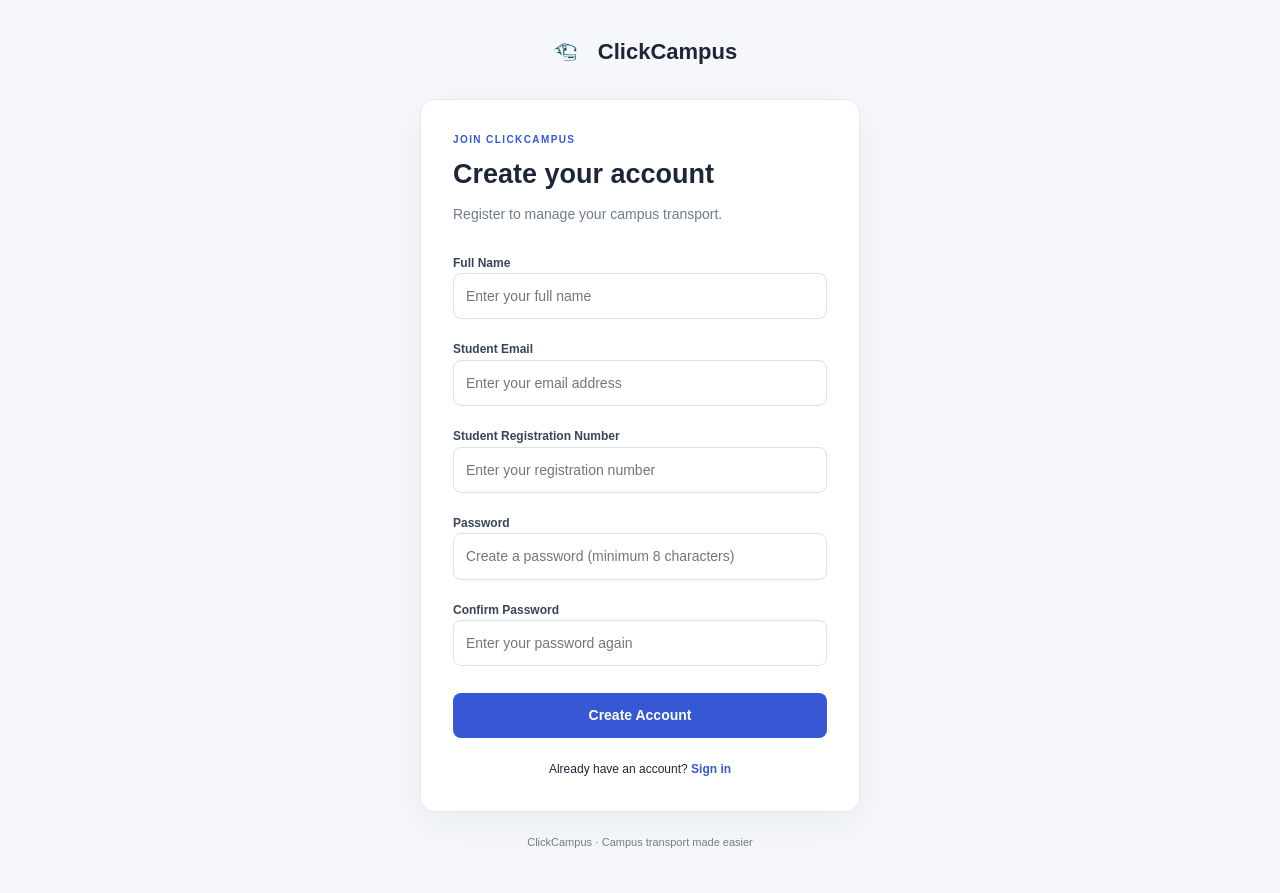
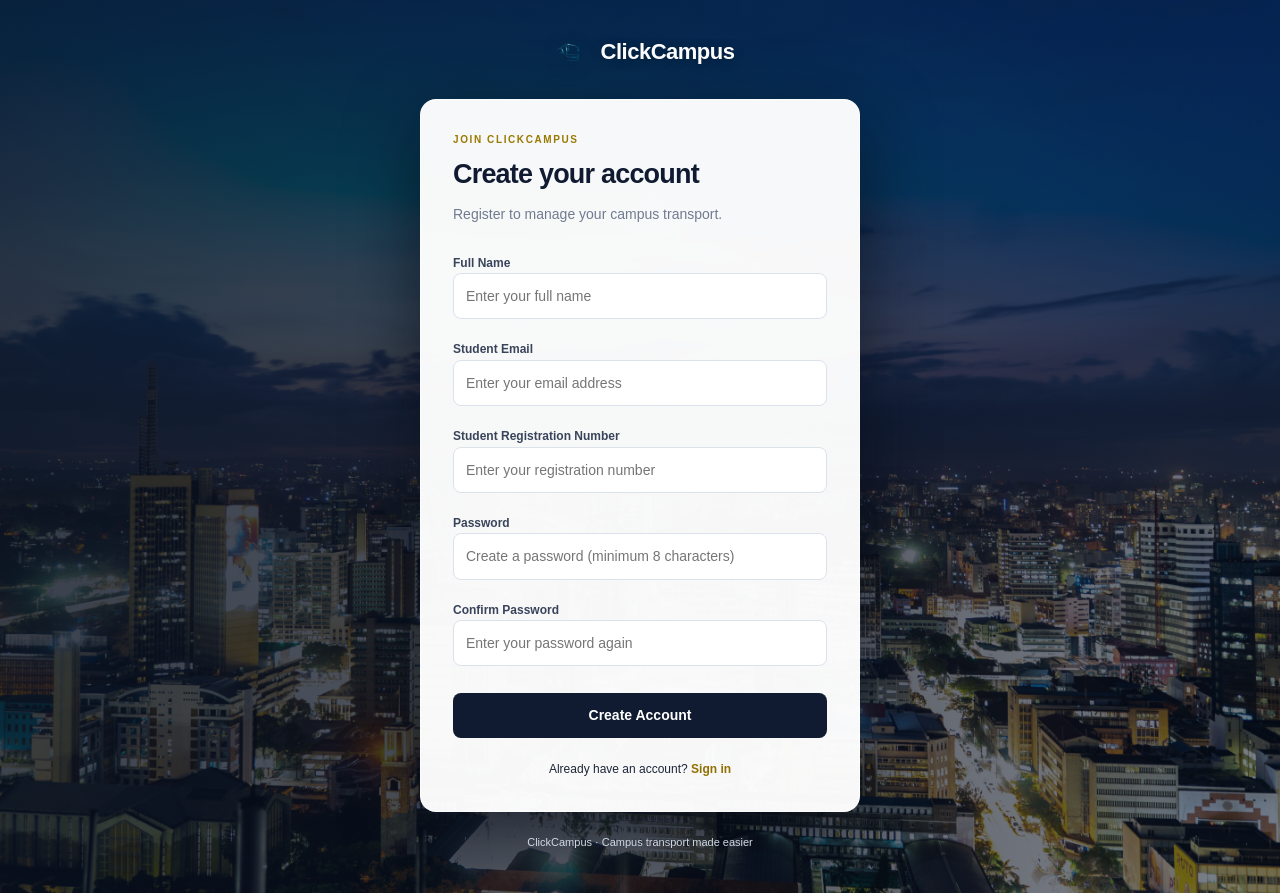
Before and after one commit to iisika/ClickCampus, a Django app: page /register/ in a window 1280 px wide. Run offline with Django 5.2, Linux system fonts and the light colour scheme.

Commit message:
Polish ClickCampus portal and promotion workspace styling

```diff
--- a/transport/static/transport/style.css
+++ b/transport/static/transport/style.css
@@ -1691,3 +1691,20 @@ button.nav-link:hover {
     outline: 3px solid #3658d4;
     outline-offset: 3px;
 }
+
+
+/* ClickCampus branded authentication screens */
+.auth-page{background:#101b31}
+.auth-page .auth-container{position:relative;isolation:isolate;background:linear-gradient(115deg,rgba(9,17,32,.86),rgba(9,17,32,.53)),url('/static/transport/image/pexels-mwauraken-29069329.jpg') center/cover fixed no-repeat}
+.auth-page .auth-brand{color:#fff;font-family:'Space Grotesk',sans-serif;letter-spacing:-.5px;text-shadow:0 2px 12px #0005}
+.auth-page .auth-brand .brand-logo{filter:drop-shadow(0 4px 10px #0004)}
+.auth-page .auth-card{border:1px solid #ffffffa8;border-radius:16px;background:rgba(255,255,255,.97);box-shadow:0 24px 70px #050b17a8}
+.auth-page .auth-card .eyebrow{color:#9a7900;letter-spacing:1.6px}
+.auth-page .auth-card h1{font-family:'Space Grotesk',sans-serif;letter-spacing:-.8px;color:#101b31}
+.auth-page .auth-card input{border-color:#dce2eb;border-radius:8px;transition:border-color .2s,box-shadow .2s}
+.auth-page .auth-card input:focus{border-color:#d5a900;box-shadow:0 0 0 3px #ffd43b35}
+.auth-page .auth-card .primary-button{background:#101b31;color:#fff;border-radius:8px;transition:background .2s,transform .2s}
+.auth-page .auth-card .primary-button:hover{background:#263956;transform:translateY(-1px)}
+.auth-page .auth-footer a{color:#927000}
+.auth-page .auth-bottom{color:#d2d9e5}
+@media(max-width:520px){.auth-page .auth-card{padding:25px 21px}.auth-page .auth-container{padding:24px 14px;background-attachment:scroll}}
```
